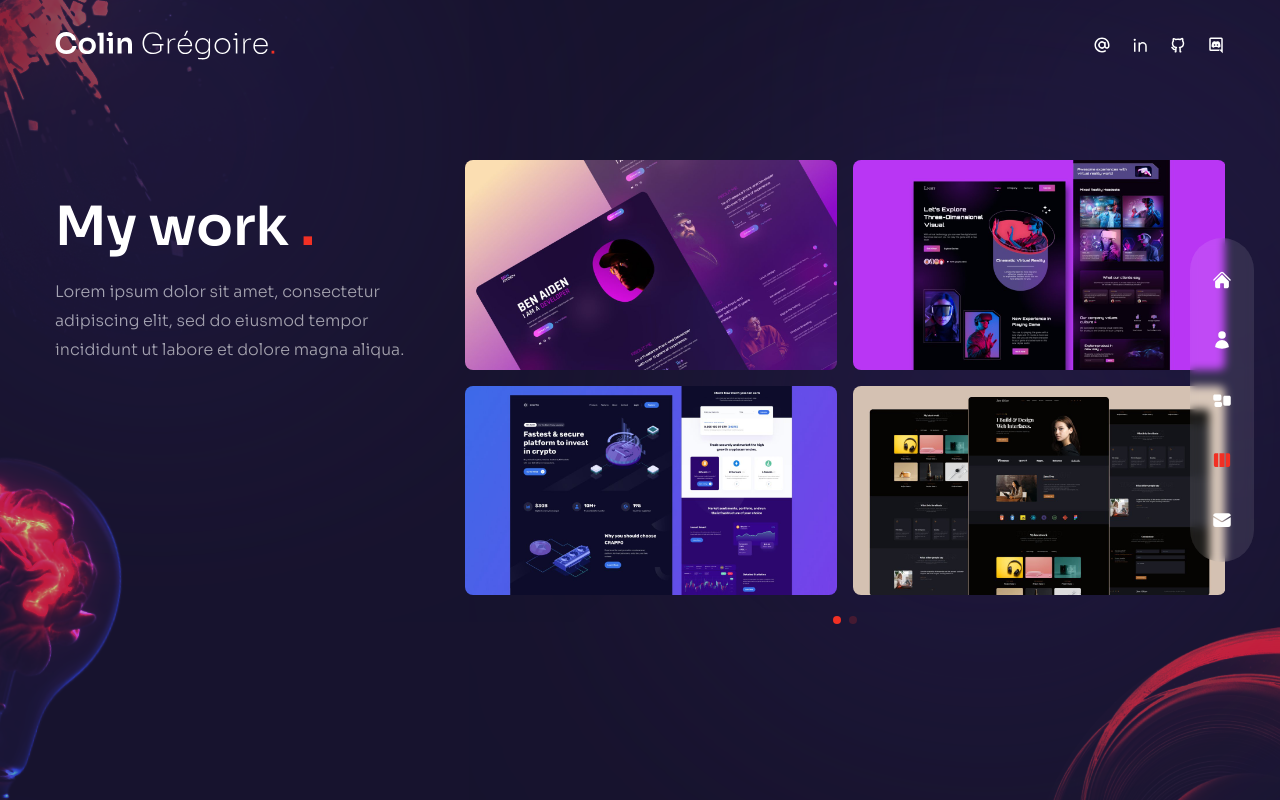
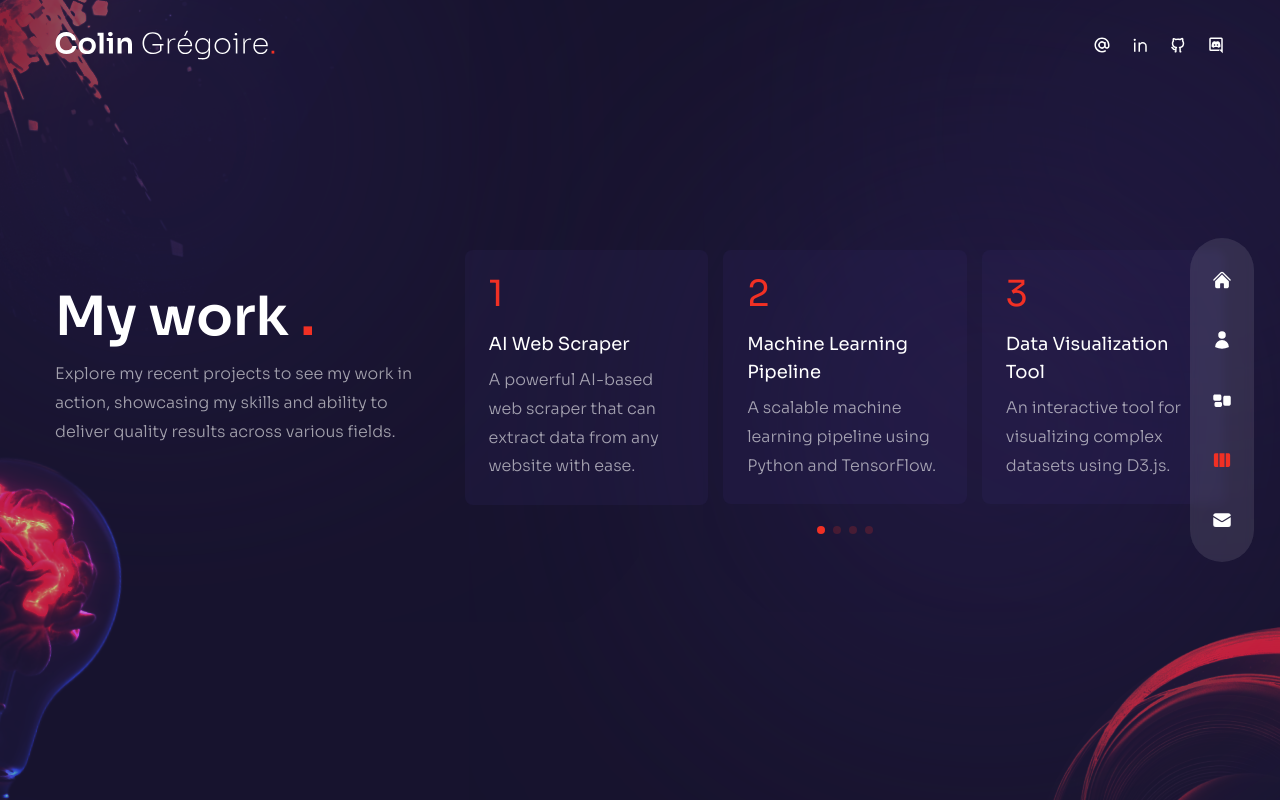
Before and after one commit to Lameuhton/atome_portfolio, a Next.js app: page /work in a window 1280 px wide. Built offline with nearby package versions, Linux system fonts and the light colour scheme.

Commit message:
changed work section

```diff
--- a/components/ServiceSlider.js
+++ b/components/ServiceSlider.js
@@ -96,7 +96,7 @@ const ServiceSlider = () => {
         serviceData.map((item,index) => {
           return (
             <SwiperSlide key={index}>
-              <div className="bg-[rgba(65,47,123,0.15)] h-max rounded-lg px-6 py-8 flex flex-col items-center sm:items-start gap-x-6 sm:gap-x-0 group hover:bg-[rgba(89,65,169,0.15)] transition-all duration-300">
+              <div className="bg-[rgba(65,47,123,0.15)] h-max rounded-lg px-6 py-8 flex flex-col items-center sm:items-start gap-x-6 sm:gap-x-0 group  transition-all duration-300">
                 {/* icon */}
                 <div className="cursor-default text-6xl text-accent mb-4">
                   {item.icon}
--- a/components/WorkSlider.js
+++ b/components/WorkSlider.js
@@ -1,49 +1,60 @@
-// data
-const workSlides = {
-  slides: [
+// service data
+const serviceData = [
   {
-      images: [
-        {
-          title: "title",
-          path: "/thumb1.jpg",
+    title: "AI Web Scraper",
+    description:
+      "A powerful AI-based web scraper that can extract data from any website with ease.",
+    github: "https://github.com/username/ai-web-scraper",
   },
   {
-          title: "title",
-          path: "/thumb2.jpg",
+    title: "Machine Learning Pipeline",
+    description:
+      "A scalable machine learning pipeline using Python and TensorFlow.",
+    github: "https://github.com/username/ml-pipeline",
   },
   {
-          title: "title",
-          path: "/thumb3.jpg",
+    title: "Data Visualization Tool",
+    description:
+      "An interactive tool for visualizing complex datasets using D3.js.",
+    github: "https://github.com/username/data-viz-tool",
   },
   {
-          title: "title",
-          path: "/thumb4.jpg",
-        },
-      ],
+    title: "NLP Text Analyzer",
+    description:
+      "A natural language processing tool for sentiment analysis and text classification.",
+    github: "https://github.com/username/nlp-text-analyzer",
   },
   {
-      images: [
-        {
-          title: "title",
-          path: "/thumb4.jpg",
+    title: "Deep Learning Model",
+    description:
+      "A state-of-the-art deep learning model for image recognition.",
+    github: "https://github.com/username/deep-learning-model",
   },
   {
-          title: "title",
-          path: "/thumb1.jpg",
+    icon: <FaHtml5 />,
+    title: "Predictive Analytics",
+    description:
+      "A predictive analytics tool for forecasting trends using machine learning.",
+    github: "https://github.com/username/predictive-analytics",
   },
-        {
-          title: "title",
-          path: "/thumb2.jpg",
-        },
-        {
-          title: "title",
-          path: "/thumb3.jpg",
-        },
-      ],
-    },
-  ],
-};
+];
 
+// // import swiper react components
+// import { Swiper, SwiperSlide } from "swiper/react";
+
+// // import swiper styles
+// import "swiper/css";
+// import "swiper/css/free-mode";
+// import "swiper/css/pagination";
+
+// // import required modules
+// import { Pagination } from "swiper";
+
+// icons
+import { BsArrowRight } from "react-icons/bs";
+
+// // next image
+// import Image from "next/image";
 // import swiper react components
 import { Swiper, SwiperSlide } from "swiper/react";
 
@@ -52,48 +63,63 @@ import "swiper/css";
 import "swiper/css/free-mode";
 import "swiper/css/pagination";
 
+// icons
+import {
+  FaPython,
+  FaJava,
+  FaPhp,
+  FaCopyright,
+  FaHtml5,
+  FaCss3Alt,
+  FaSass,
+  FaGit,
+} from "react-icons/fa";
+import { TbSql } from "react-icons/tb";
+
 // import required modules
-import { Pagination } from "swiper";
-
-// icons
-import { BsArrowRight } from "react-icons/bs";
-
-// next image
-import Image from "next/image";
+import { FreeMode, Pagination } from "swiper";
 
 const WorkSlider = () => {
   return (
     <Swiper
-      spaceBetween={10}
+      breakpoints={{
+        320: {
+          slidesPerView: 1,
+          spaceBetween: 15,
+        },
+        640: {
+          slidesPerView: 2,
+          spaceBetween: 15,
+        },
+        960: {
+          slidesPerView: 3,
+          spaceBetween: 15,
+        },
+      }}
+      freeMode={true}
       pagination={{
         clickable: true,
       }}
-      modules={[Pagination]}
-      className="h-[280px] sm:h-[480px]"
+      modules={[FreeMode, Pagination]}
+      className="h-[220px] sm:h-[300px]"
     >
-      {workSlides.slides.map((slide, index) => {
+      {serviceData.map((item, index) => {
         return (
           <SwiperSlide key={index}>
-            <div className="grid grid-cols-2 grid-rows-2 gap-4 cursor-pointer">
-              {slide.images.map((image, index) => {
-                return (
-                  <div
-                    className="relative rounded-lg overflow-hidden flex items-center justify-center group"
-                    key={index}
-                  >
-                    <div className="flex items-center justify-center relative overflow-hidden group">
-                      {/* image */}
-                      <Image
-                        src={image.path}
-                        width={500}
-                        height={300}
-                        alt={image.title}
-                        className="transition-transform duration-700 transform group-hover:scale-105"
-                      />
+            <div className="relative bg-[rgba(65,47,123,0.15)] h-max rounded-lg overflow-hidden p-6 flex flex-col items-start gap-x-6 sm:gap-x-0 group">
+              {/* icon */}
+              <div className="hidden sm:block cursor-default text-2xl sm:text-4xl text-accent mb-2 sm:mb-4">
+                {index + 1}
+              </div>
+              {/* title & desc */}
+              <div className="cursor-default flex flex-col items-start">
+                <div className="text-lg mb-2">{item.title}</div>
+                <p>{item.description}</p>
+              </div>
               {/* overlay gradient */}
               <div className="absolute inset-0 bg-gradient-to-r from-[#FF6347] via-[#FF4500] to-[#FF0000] opacity-0 group-hover:opacity-80 transition-opacity duration-700"></div>
               {/* title */}
-                      <div className="absolute bottom-0 translate-y-full group-hover:-translate-y-10 group-hover:xl:-translate-y-20 transition-all duration-300">
+              <div className="absolute bottom-0 translate-y-full group-hover:-translate-y-10 group-hover:xl:-translate-y-28 transition-all duration-300">
                 <div className="flex items-center gap-x-2 text-[13px] tracking-[0.2em]">
                   {/* title part 1 */}
                   <div className="delay-100">SEE</div>
@@ -108,15 +134,66 @@ const WorkSlider = () => {
                 </div>
               </div>
             </div>
-                  </div>
-                );
-              })}
-            </div>
           </SwiperSlide>
         );
       })}
     </Swiper>
   );
+  // return (
+  //   <Swiper
+  //     spaceBetween={10}
+  //     pagination={{
+  //       clickable: true,
+  //     }}
+  //     modules={[Pagination]}
+  //     className="h-[280px] sm:h-[480px]"
+  //   >
+  //     {workSlides.slides.map((slide, index) => {
+  //       return (
+  //         <SwiperSlide key={index}>
+  //           <div className="grid grid-cols-2 grid-rows-2 gap-4 cursor-pointer">
+  //             {slide.images.map((image, index) => {
+  //               return (
+  //                 <div
+  //                   className="relative rounded-lg overflow-hidden flex items-center justify-center group"
+  //                   key={index}
+  //                 >
+  //                   <div className="flex items-center justify-center relative overflow-hidden group">
+  //                     {/* image */}
+  //                     <Image
+  //                       src={image.path}
+  //                       width={500}
+  //                       height={300}
+  //                       alt={image.title}
+  //                       className="transition-transform duration-700 transform group-hover:scale-105"
+  //                     />
+  //                     {/* overlay gradient */}
+  //                     <div className="absolute inset-0 bg-gradient-to-r from-[#FF6347] via-[#FF4500] to-[#FF0000] opacity-0 group-hover:opacity-80 transition-opacity duration-700"></div>
+  //                     {/* title */}
+  //                     <div className="absolute bottom-0 translate-y-full group-hover:-translate-y-10 group-hover:xl:-translate-y-20 transition-all duration-300">
+  //                       <div className="flex items-center gap-x-2 text-[13px] tracking-[0.2em]">
+  //                         {/* title part 1 */}
+  //                         <div className="delay-100">SEE</div>
+  //                         {/* title part 2 */}
+  //                         <div className="translate-y-[500%] group-hover:translate-y-0 transition-all duration-300 delay-150">
+  //                           THE CODE
+  //                         </div>
+  //                         {/* icon */}
+  //                         <div className="text-xl translate-y-[500%] group-hover:translate-y-0 transition-all duration-300 delay-200">
+  //                           <BsArrowRight />
+  //                         </div>
+  //                       </div>
+  //                     </div>
+  //                   </div>
+  //                 </div>
+  //               );
+  //             })}
+  //           </div>
+  //         </SwiperSlide>
+  //       );
+  //     })}
+  //   </Swiper>
+  // );
 };
 
 export default WorkSlider;
--- a/pages/contact/index.js
+++ b/pages/contact/index.js
@@ -42,7 +42,7 @@ const Contact = () => {
               <input type="text" placeholder="email" className="input" required/>
             </div>
             <input type="text" placeholder="subject" className="input" required/>
-            <textarea placeholder="message" className="textarea" required></textarea>
+            <textarea placeholder="message" className="textarea" requiredq></textarea>
             <button className="btn rounded-full border border-white/50 max-w-[170px] px-8 transition-all duration-300 flex items-center justify-center overflow-hidden hover:border-accent group">
               <span className="group-hover:-translate-y-[120%] group-hover:opacity-0 transition-all duration-500">
                 Let's talk
--- a/pages/work/index.js
+++ b/pages/work/index.js
@@ -10,7 +10,7 @@ import { fadeIn } from "../../variants";
 
 const Work = () => {
   return (
-    <div className="h-full bg-primary/30 py-36 flex items-center">
+    <div className="bg-primary/30 py-28 md:py-20 xl:h-full flex items-center">
       <Circles />
       <div className="container mx-auto">
         <div className="flex flex-col xl:flex-row gap-x-8">
@@ -32,8 +32,9 @@ const Work = () => {
               exit="hidden"
               className="mb-4 max-w-[400px] mx-auto lg:mx-0 cursor-default"
             >
-              Lorem ipsum dolor sit amet, consectetur adipiscing elit, sed do
-              eiusmod tempor incididunt ut labore et dolore magna aliqua.
+              Explore my recent projects to see my work in action, showcasing my
+              skills and ability to deliver quality results across various
+              fields.
             </motion.p>
           </div>
           <motion.div
@@ -51,6 +52,48 @@ const Work = () => {
       <Bulb />
     </div>
   );
+  // return (
+  //   <div className="h-full bg-primary/30 py-36 flex items-center">
+  //     <Circles />
+  //     <div className="container mx-auto">
+  //       <div className="flex flex-col xl:flex-row gap-x-8">
+  //         {/* text */}
+  //         <div className="text-center flex xl:w-[30vw] flex-col lg:text-left mb-4 xl:mb-0">
+  //           <motion.h2
+  //             variants={fadeIn("up", 0.2)}
+  //             initial="hidden"
+  //             animate="show"
+  //             exit="hidden"
+  //             className="h2 xl:mt-8 cursor-default"
+  //           >
+  //             My work <span className="text-accent">.</span>
+  //           </motion.h2>
+  //           <motion.p
+  //             variants={fadeIn("up", 0.4)}
+  //             initial="hidden"
+  //             animate="show"
+  //             exit="hidden"
+  //             className="mb-4 max-w-[400px] mx-auto lg:mx-0 cursor-default"
+  //           >
+  //             Lorem ipsum dolor sit amet, consectetur adipiscing elit, sed do
+  //             eiusmod tempor incididunt ut labore et dolore magna aliqua.
+  //           </motion.p>
+  //         </div>
+  //         <motion.div
+  //           variants={fadeIn("down", 0.6)}
+  //           initial="hidden"
+  //           animate="show"
+  //           exit="hidden"
+  //           className="w-full xl:max-w-[65%]"
+  //         >
+  //           {/* slider */}
+  //           <WorkSlider />
+  //         </motion.div>
+  //       </div>
+  //     </div>
+  //     <Bulb />
+  //   </div>
+  // );
 };
 
 export default Work;
--- a/styles/globals.css
+++ b/styles/globals.css
@@ -29,7 +29,7 @@
     @apply text-[35px] leading-tight md:text-[60px] md:leading-[1.3] mb-8 font-semibold;
   }
   .h2 {
-    @apply text-[35px] leading-tight md:text-[54px] md:leading-[1.3] mb-4 font-semibold;
+    @apply text-[35px] leading-tight md:text-[54px] md:leading-[1.3] mb-2 font-semibold;
   }
   p {
     @apply leading-[1.8] text-white/60 font-light;
```
Lines whose indentation alone changed are shown as unchanged.
